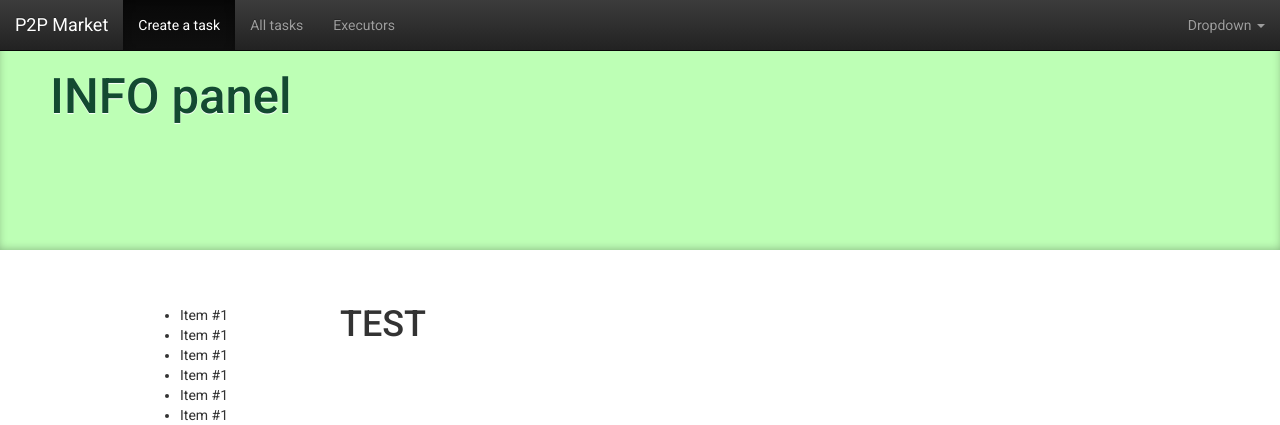
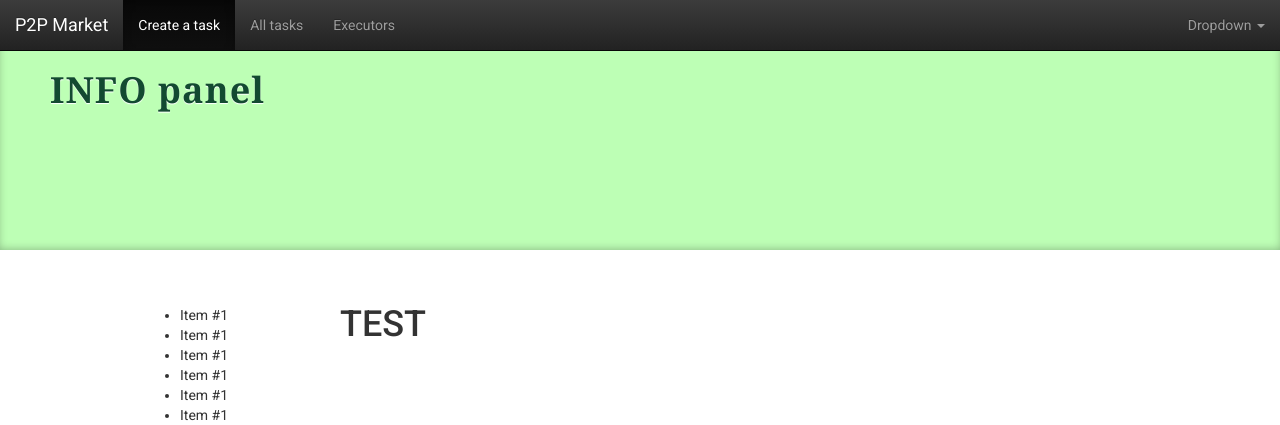
Before and after one commit to qfoxic/EssayCoffeeBackend, a Django app: template templates/default/test/index.html in a window 1280 px wide. Shown: the top 425 px of the page. Run offline with Django 3.2, Linux system fonts and the light colour scheme; the template is opened without the code that fills it, so the values that code supplies are empty; parts of the project's set-up code (start-up, migrations or seed data) failed here and were passed over; some libraries are stand-ins or nearby versions.

Commit message:
info panel styles

```diff
--- a/static/css/default/style.css
+++ b/static/css/default/style.css
@@ -18,12 +18,15 @@ section.info {
     text-shadow: 0 1px 1px #FFF;
 }
 section.info h1 {
-    font-size: 3.5em;
+    /*font-size: 3.5em;*/
+    font-family: Georgia, "Times New Roman", serif;
+    font-weight: bold;
+    letter-spacing: 1px;
 }
 footer {
     min-height: 150px;
     box-shadow: 0 -2px 10px -2px rgba(0, 0, 0, 0.3);
-    background-color: #828282/*#515151*/;
+    background-color: #888;
     padding: 10px 0;
     color: #FFF;
     z-index: 1000000;
```
